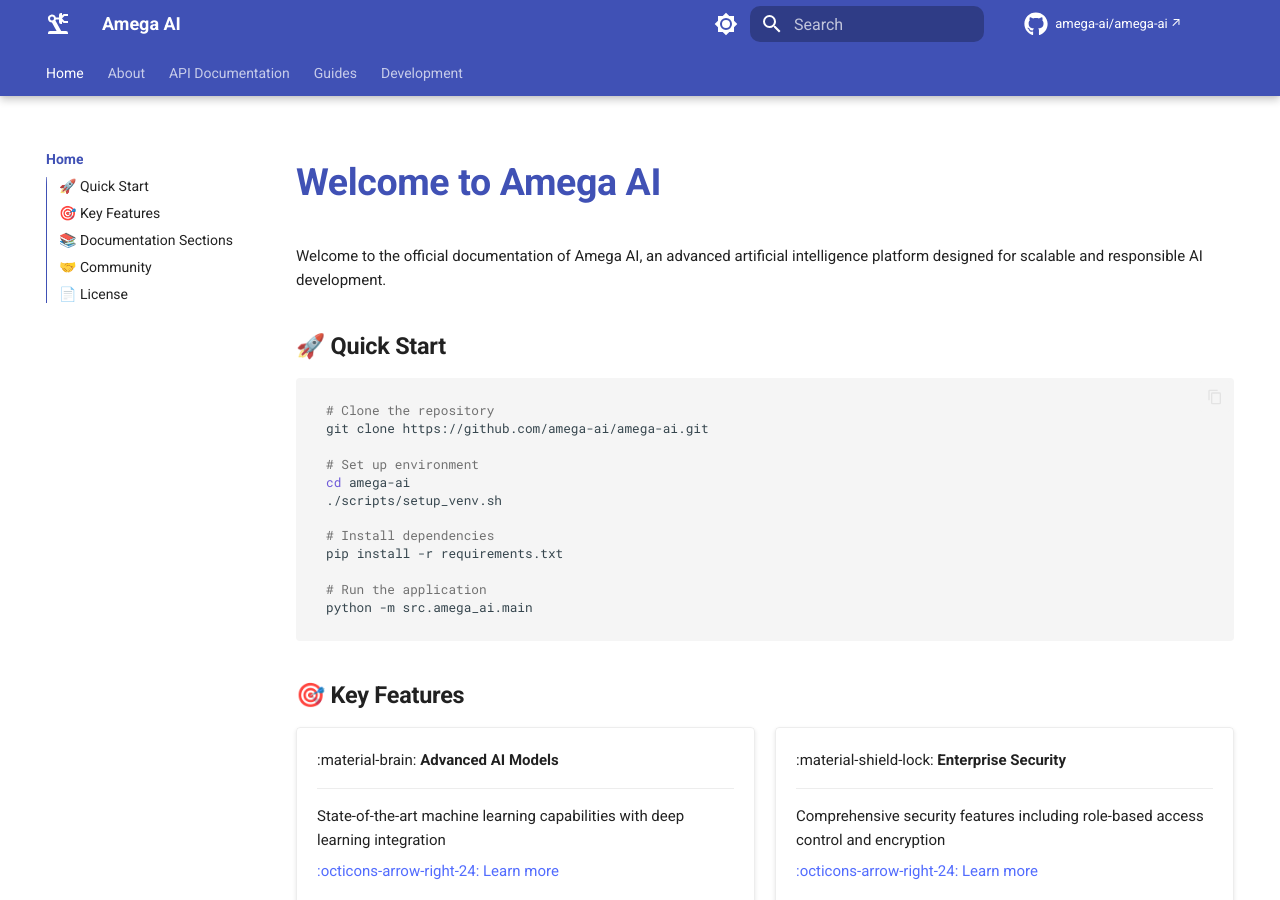
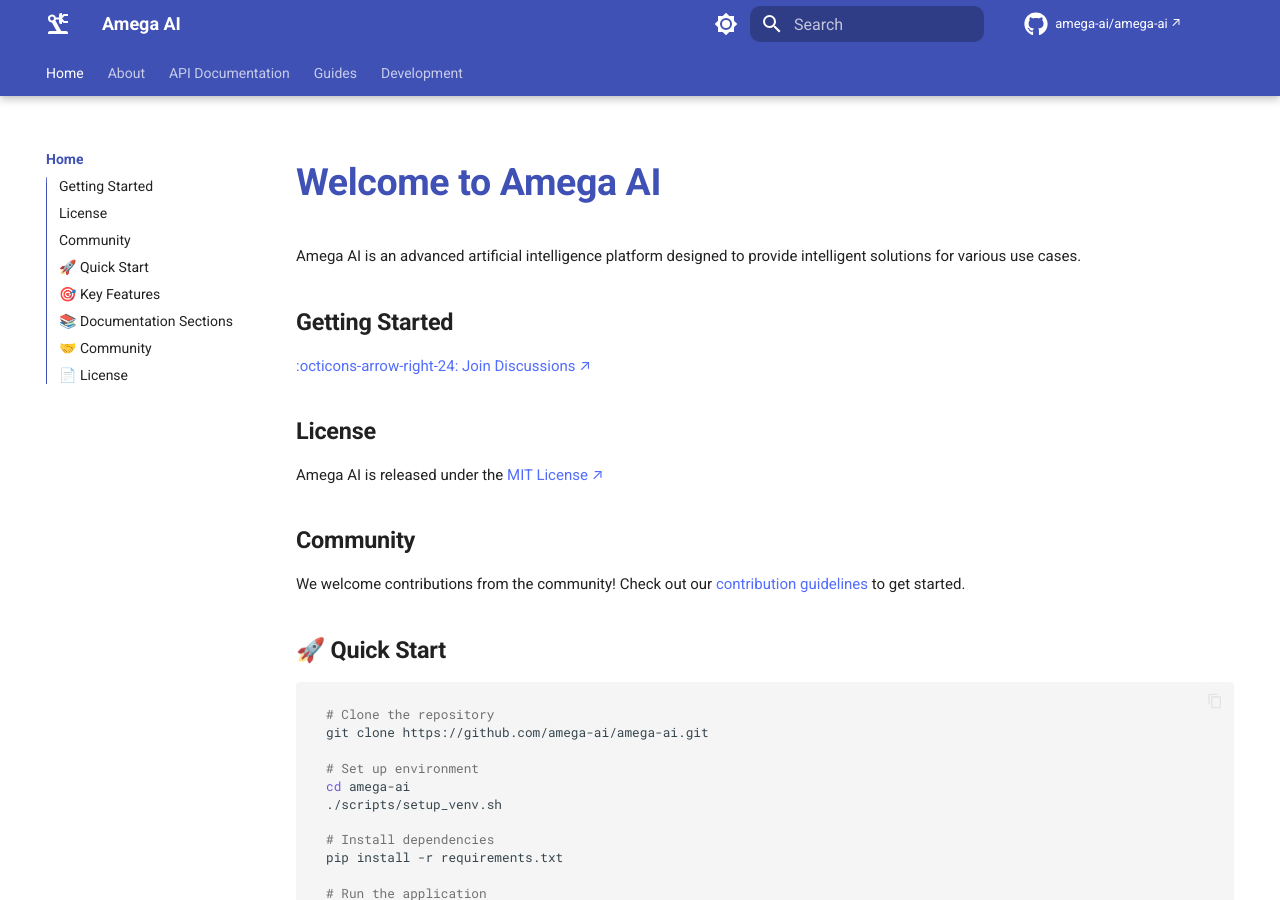
Before and after one commit to chojuninengu/amega-ai, an MkDocs documentation site: the page built from docs/index.md, in a window 1280 px wide and 900 px high. Built offline with MkDocs 1.6.1 and Material for MkDocs 9.7.7, drawn with Linux system fonts in a browser that asks for light colours; comment, search, counter and statistics services are not loaded.

Commit message:
docs(index) update documentation to clarify platform purpose, add getting started section, and correct community links

```diff
--- a/docs/index.md
+++ b/docs/index.md
@@ -1,6 +1,18 @@
 # Welcome to Amega AI
 
-Welcome to the official documentation of Amega AI, an advanced artificial intelligence platform designed for scalable and responsible AI development.
+Amega AI is an advanced artificial intelligence platform designed to provide intelligent solutions for various use cases.
+
+## Getting Started
+
+[:octicons-arrow-right-24: Join Discussions](https://github.com/amega-ai/amega-ai/discussions)
+
+## License
+
+Amega AI is released under the [MIT License](https://github.com/amega-ai/amega-ai/blob/main/LICENSE)
+
+## Community
+
+We welcome contributions from the community! Check out our [contribution guidelines](CONTRIBUTING.md) to get started.
 
 ## 🚀 Quick Start
 
@@ -107,7 +119,7 @@
 
     Engage with the community and get help
 
-    [:octicons-arrow-right-24: Join Discussions](https://github.com/Cameroon-Developer-Network/amega-ai/discussions)
+    [:octicons-arrow-right-24: Join Discussions](https://github.com/amega-ai/amega-ai/discussions)
 
 -   :material-discord: __Discord Community__
 
@@ -129,4 +141,4 @@
 
 ## 📄 License
 
-Amega AI is released under the [MIT License](https://github.com/Cameroon-Developer-Network/amega-ai/blob/main/LICENSE).
+Amega AI is released under the [MIT License](https://github.com/amega-ai/amega-ai/blob/main/LICENSE).
```
